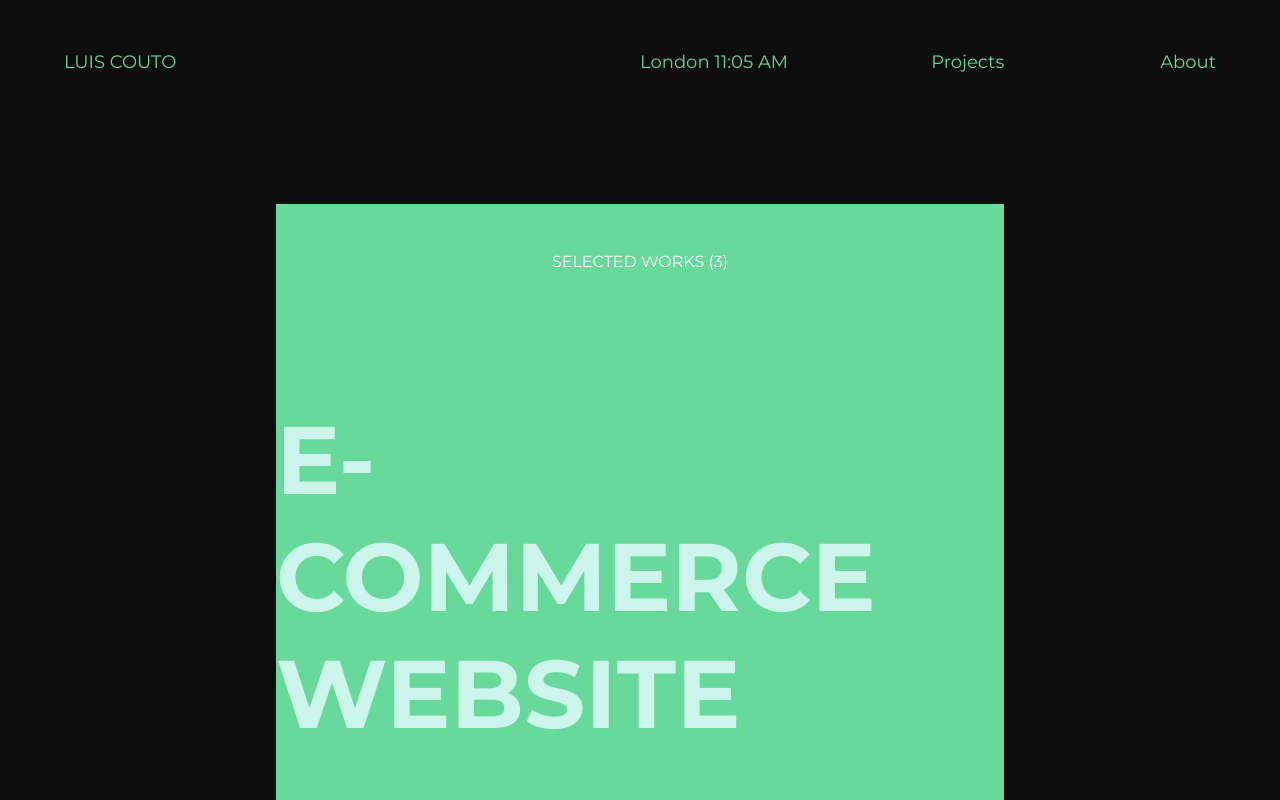
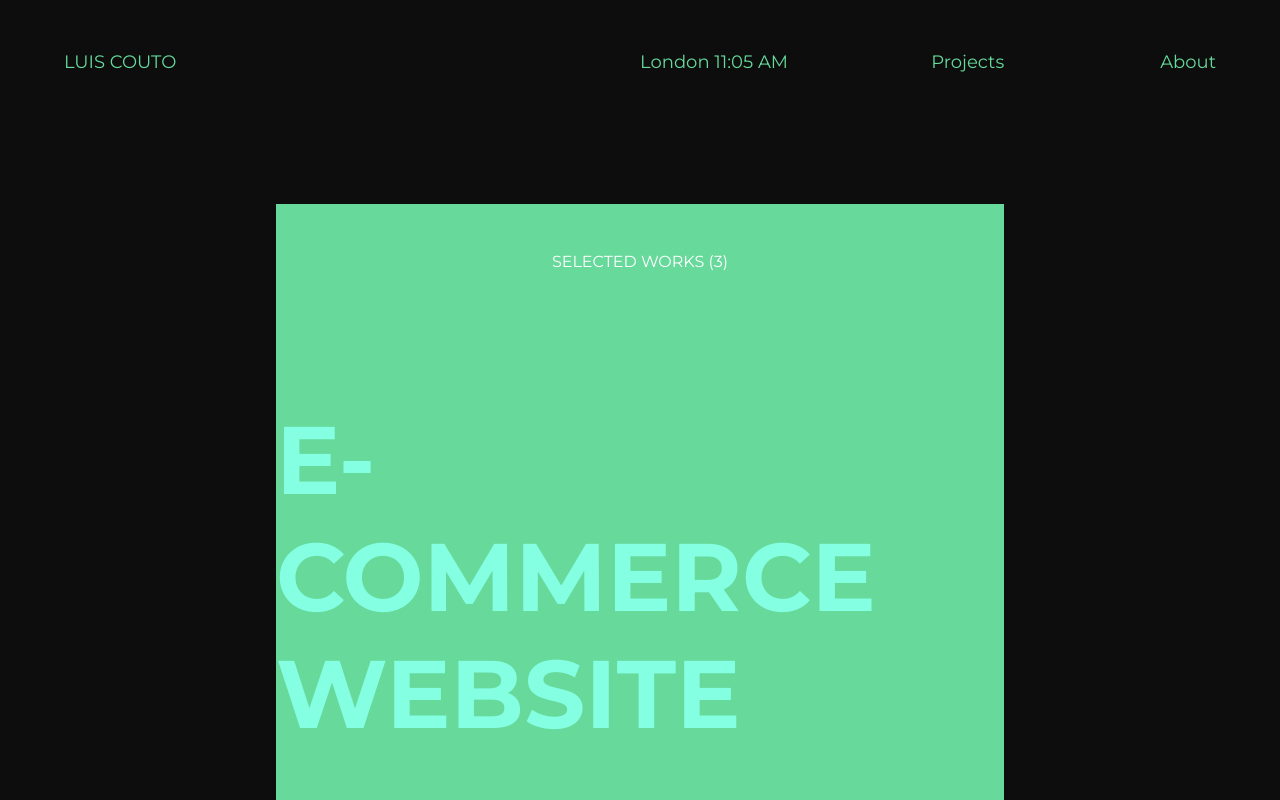
Before and after one commit to luiscouto99/portfolio-nextjs, a Next.js app: page /Home/components/ProjectSection in a window 1280 px wide. Shown: the top 800 px of the page. Built offline with nearby package versions, Linux system fonts and the light colour scheme.

Commit message:
changed secondary color

```diff
--- a/components/ProjectCard.tsx
+++ b/components/ProjectCard.tsx
@@ -67,7 +67,6 @@ const ImageWrapper = styled.div`
 
 const ImageContainer = styled(Image)`
     width: 100%;
-    filter: saturate(0%);
 `;
 
 
--- a/styles/globals.css
+++ b/styles/globals.css
@@ -9,7 +9,7 @@
   --background-color: #0D0D0D;
   --primary-color: #66D99B;
   /* --primary-color: #259b69;  */
-  --secondary-color: #ccf5eb;
+  --secondary-color: #84ffe1;
   --text-color: #dfd3c3;
 }
 
```
